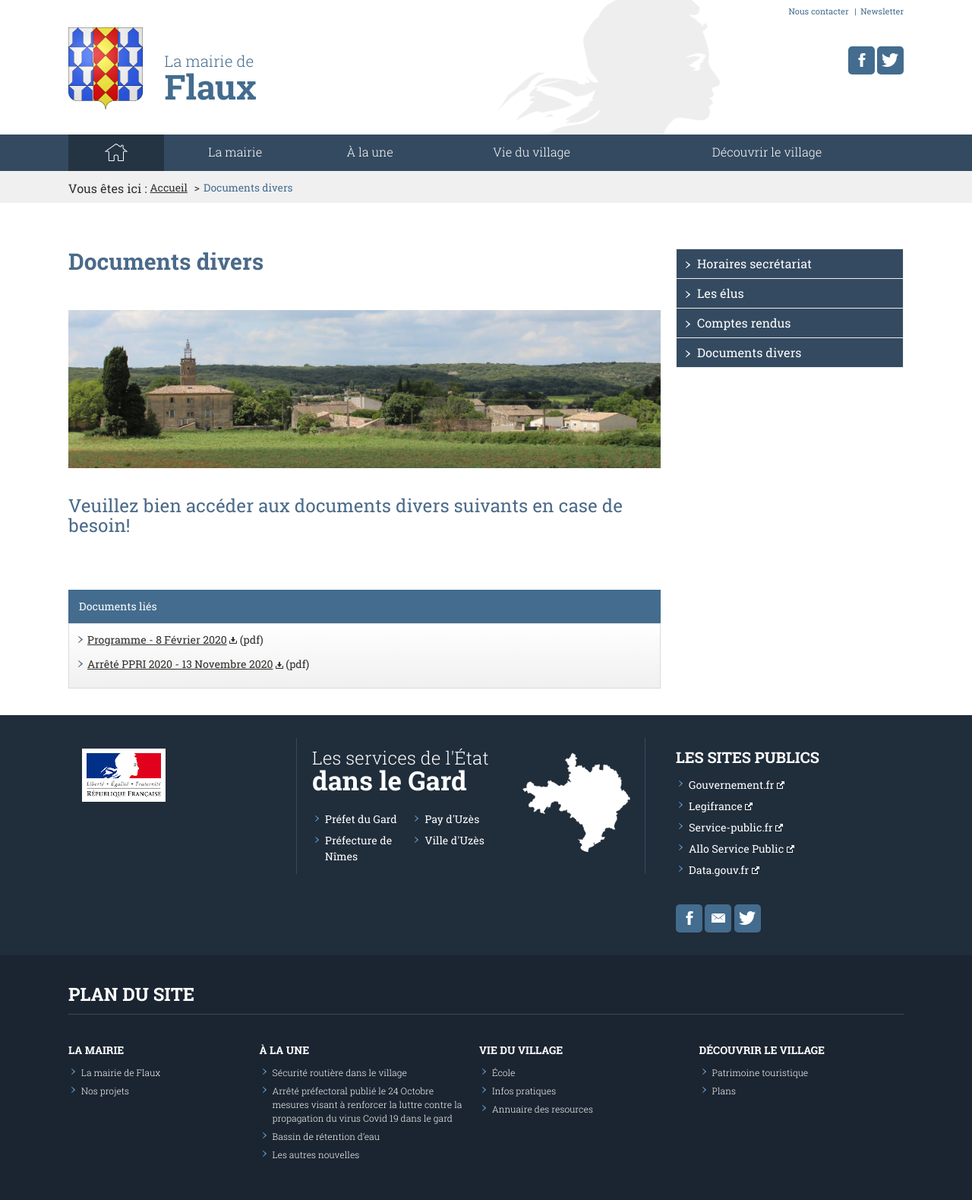
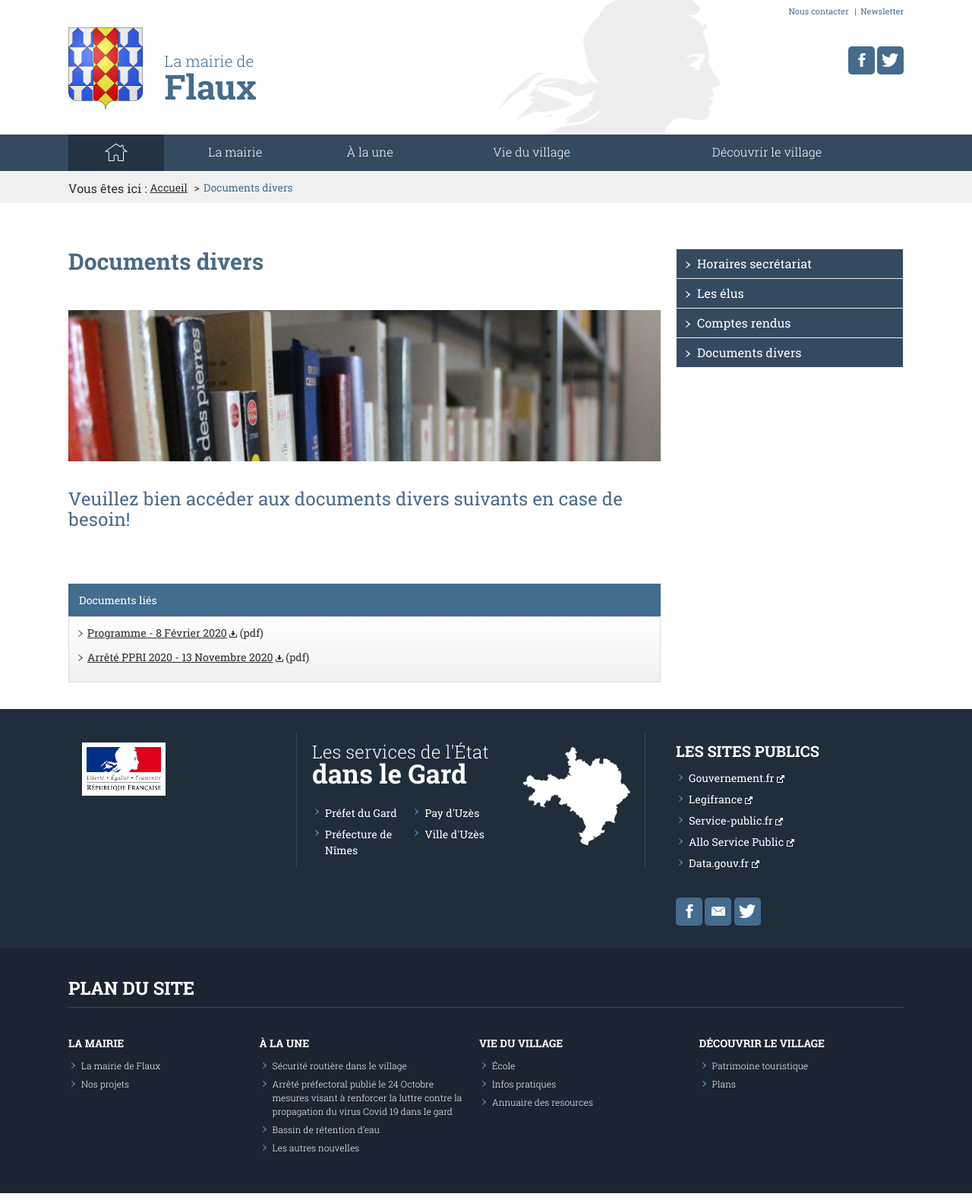
Before and after one commit to Flaux-Village/flaux-village.github.io, a Jekyll site: the page built from divers.md, in a window 1280 px wide. Shown: the whole page at 76% size. Built offline with Jekyll 4.4.1, drawn with Linux system fonts in a browser that asks for light colours; our own code applies the rules of GitHub Pages for plain Markdown files.

Commit message:
Update divers.md

```diff
--- a/divers.md
+++ b/divers.md
@@ -5,7 +5,7 @@ description: La mairie de Flaux
 keywords: mairie, commune, flaux, gard
 titre_page: Documents divers
 
-illustration: /assets/illustrations/940_250_Flauxbanner4_3596.jpg
+illustration: /assets/illustrations/bibliothequelivreslandscape-980.JPG
 description_illustration: Mairie de Flaux.
 documents:
 - fiche: Programme
```
